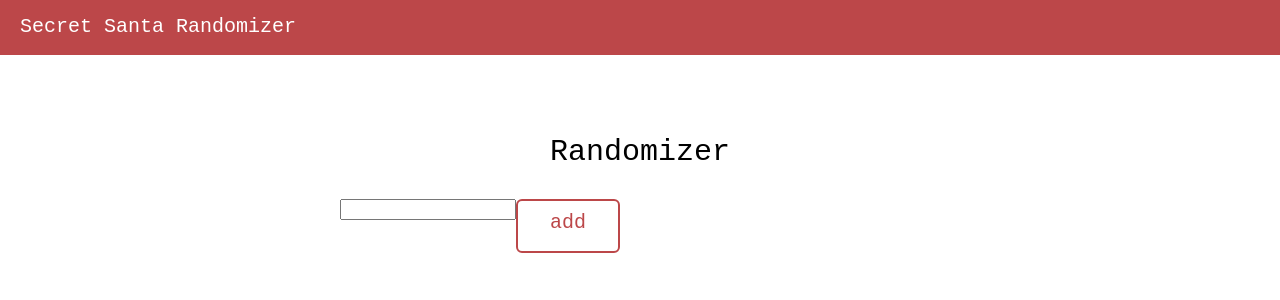
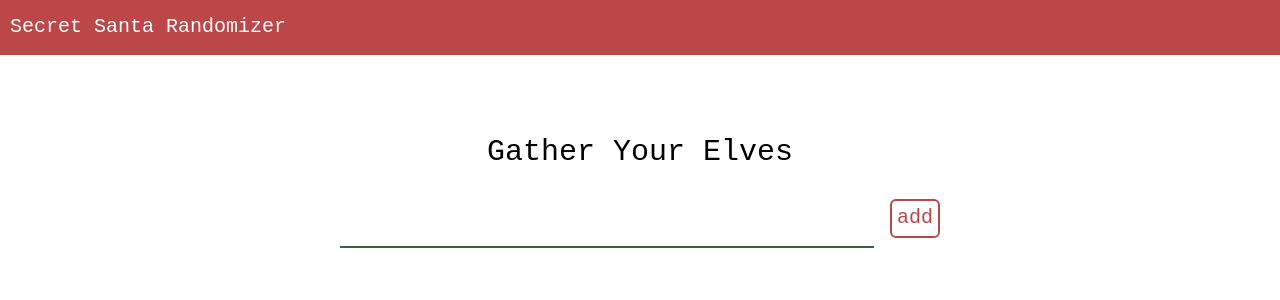
Before and after one commit to drewrasm/secret-santa, a React (Create React App) app: page /randomizer in a window 1280 px wide. Shown: the top 300 px of the page. Built offline with nearby package versions, Linux system fonts and the light colour scheme.

Commit message:
kind of close

```diff
--- a/src/components/InputComponent.js
+++ b/src/components/InputComponent.js
@@ -3,8 +3,8 @@ function Input(props) {
 
     const {handleOnChange, value} = props
     return (
-        <div>
-            <input onChange={handleOnChange} type="text" value={value}/>
+        <div className='input-wrapper'>
+            <input className='text-input' onChange={handleOnChange} type="text" value={value}/>
         </div>
     );
   }
--- a/src/index.css
+++ b/src/index.css
@@ -22,6 +22,7 @@ code {
 input {
   font-family: inherit;
 }
+input:focus {outline:none;}
 
 .header {
   width: 100%;
@@ -44,18 +45,17 @@ input {
 }
 
 .button {
-  width: 80px;
-  height: 30px;
+  height: 25px;
   text-align: center;
   text-decoration: none;
   cursor: pointer;
   font-size: 20px;
-  padding: 10px;
   font-weight: 500;
   color: inherit;
 }
 
 .button-green {
+  padding: 10px;
   background-color: var(--white);
   color: var(--light-green);
   border: 2px solid var(--light-green);
@@ -79,9 +79,22 @@ input {
   color: var(--white);
 }
 
+.add-button {
+  padding: 5px;
+  margin-bottom: 10px;
+}
+
+.delete-button {
+  margin-left: auto;
+}
+
 .get-started {
   margin-top: 50px;
   text-align: center;
+}
+
+.random-button {
+  margin-top: 20px;
 }
 
 .santa-wrapper {
@@ -114,3 +127,37 @@ input {
   margin-top: 30px;
   display: flex;
 }
+
+.input-wrapper {
+  padding-top: 25px;
+  margin-right: 20px;
+  height: 20px;
+  width: 100%;
+}
+
+.text-input {
+  width: 100%;
+  border: 0;
+  border-bottom: 2px solid var(--darkest-green);
+  line-height: 20px;
+  font-size: 18px;
+  background: transparent;
+}
+
+.list-wrapper {
+  padding-top: 35px;
+  margin: auto;
+  width: 300px;
+}
+
+.list-item {
+  display: flex;
+}
+
+.name-table {
+  width: 100%;
+}
+
+.table-item {
+  padding: 5px;
+}
--- a/src/pages/Randomizer.js
+++ b/src/pages/Randomizer.js
@@ -1,46 +1,96 @@
 import { useState } from 'react';
 import Input from '../components/InputComponent'
 import Santa from '../pixl_santa.png'
+import {computeMatches} from '../services/helpers'
 
 function Randomizer() {
 
-    const [names, setNames] = useState([]);
-    const [name, setName] = useState('');
+    const [names, setNames] = useState([])
+    const [name, setName] = useState('')
+    const [id, setId] = useState(0)
+    const [results, setResults] = useState([])
+
+    const [showResults, setShowResults] = useState(false);
+    const [showSanta, setShowSanta] = useState(true);
 
     const handleChange = (e) => {
         setName(e.target.value)
     }
 
     const handleAdd = () => {
-        setNames(names.concat(name))
+        if(name.length > 0) {
+            setNames(names.concat({name: name, id: id}))
             setName('')
+            setId(id + 1)
+        }
     }
 
     const handleRemove = (name) => {
-        setNames(names.filter(n => n !== name))
+        setNames(names.filter(n => n.id !== name.id))
+    }
+
+    const christmasTime = () => {
+        setShowResults(true)
+        const matches = computeMatches(names)
+        setResults(matches)
+        setTimeout(() => {
+            setShowSanta(false)
+        }, 2000)
     }
 
     return (
         <div className='page'>
+
+            {!showResults ? ( <>
                 <div className='title'>
-                Randomizer
+                    Gather Your Elves
                 </div>
                 <div className='name-input'>
                     <Input value={name} handleOnChange={handleChange}></Input>
-                <div onClick={handleAdd} className='button button-red'>add</div>
+                    <div onClick={handleAdd} className='button button-red add-button'>add</div>
                 </div>
-            <div className='name-wrapper'>
-                {names.map((name, index) => {
+                <div className='list-wrapper'>
+                    {names.map((item, index) => {
                         return (
-                        <div key={index}>
-                            <div className='name'>- {name}</div>
-                            <div onClick={() => handleRemove(name)} className='button'>X</div>
+                            <div className='list-item' key={index}>
+                                <div className='name'>- {item.name}</div>
+                                <div onClick={() => handleRemove(item)} className='delete-button button'>x</div>
                             </div>)
                     })}
                 </div>
-            <div className='hide rotate santa-wrapper'>
+                {names.length > 2 && (
+                    <div onClick={christmasTime} className='random-button button button-green'>
+                        CHRISTMAS TIME!
+                    </div>
+                )}
+            </>) : (
+                <>
+                {showSanta ? (
+                    <div className='rotate santa-wrapper'>
                         <img src={Santa}/>
                     </div>
+                ): (
+                    <>
+                    <div className='title'>START SHOPPING!</div>
+                    <div className='list-wrapper'>
+                        <table className='name-table'>
+                            <tbody>
+                                {results.map((item, index) => {
+                                return (
+                                    <tr key={index + 'e'}>
+                                        <td className='table-item'>{item.elf.name}</td>
+                                        <td className='table-item'>YOU HAVE</td>
+                                        <td className='table-item'>{item.match.name}</td>
+                                    </tr>)
+                                })}
+                            </tbody>
+                        </table>
+                    </div>
+                    </>
+                )}
+                </>
+            )}
+
         </div>
     );
 }
--- /dev/null
+++ b/src/services/helpers.js
@@ -0,0 +1,16 @@
+
+// expects an array of {name: name, id: id}
+// returns an array of objects with name and match
+export const computeMatches = (names) => {
+    let hat = names;
+    let results = [];
+    for(let i = 0; i < names.length; i++) {
+        let currentPerson = names[i]
+        let hatWithoutPerson = hat;
+        hatWithoutPerson.filter(name => name.id !== currentPerson.id)
+        let match = hatWithoutPerson[Math.floor(Math.random() * hatWithoutPerson.length)];
+        hat.filter(name => name.id !== match.id)
+        results.push({elf: currentPerson, match: match})
+    }
+    return results
+}
```
Lines whose indentation alone changed are shown as unchanged.
